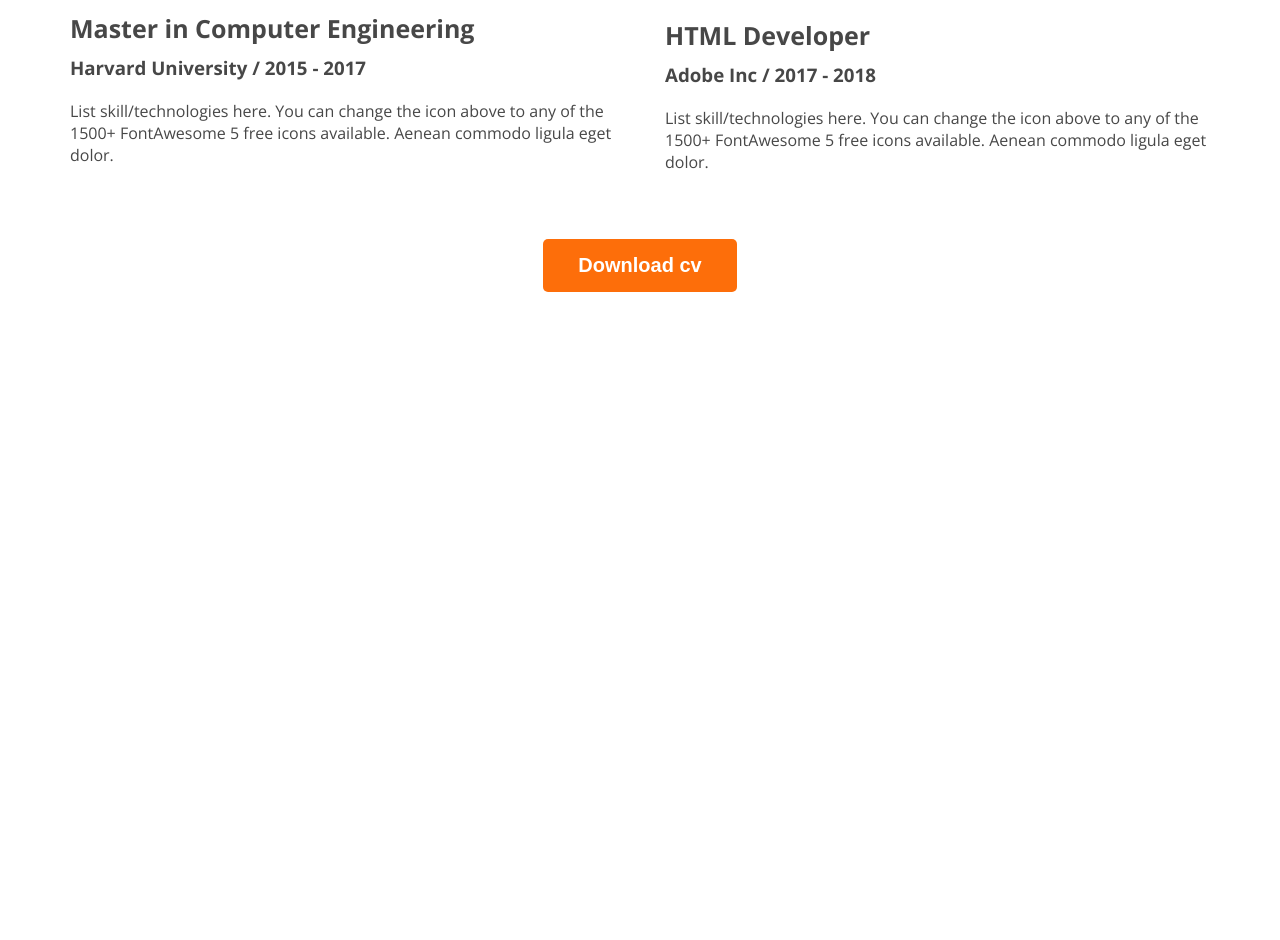
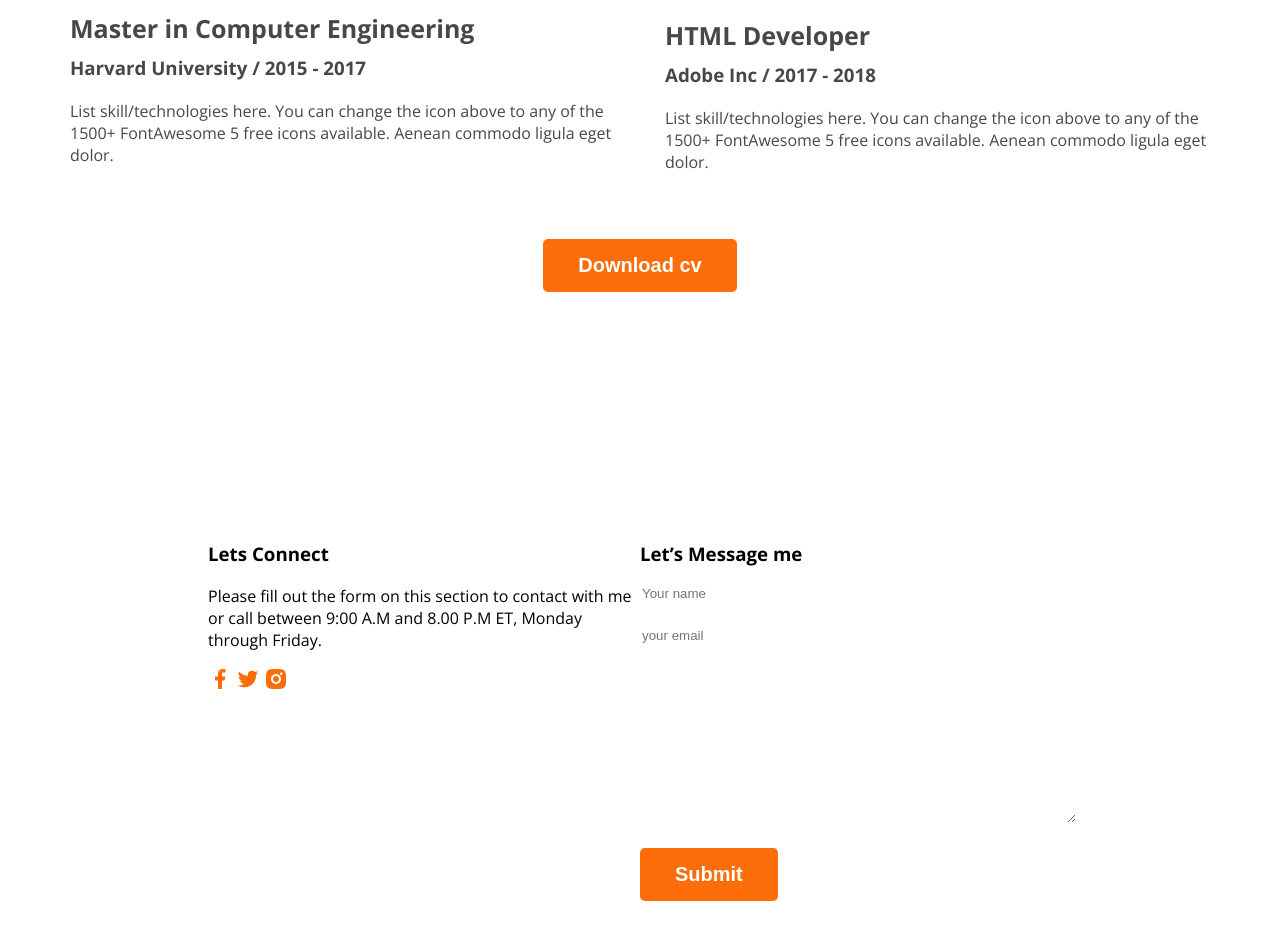
Before and after one commit to Shameha/webdeveloper-porfolio, a plain HTML site: page index.html in a window 1280 px wide. Shown: the part 2537-3477 px from the top of the page. Before the commit the page ends 2837 px from the top, so only its background shows below. Drawn offline with nearby package versions, Linux system fonts and the light colour scheme.

Commit message:
finished footer section

```diff
--- a/index.html
+++ b/index.html
@@ -150,7 +150,29 @@
 </section>
     </main>
     <footer>
+<div class="footer-column">
+    <h3 class="scetion-title">Lets Connect</h3>
+    <p class="sction-description">Please fill out the form on this section to contact with me or call between 9:00 A.M and 8.00 P.M ET, Monday through Friday.</p>
+    <div class="social-links">
+        <a href="" ><img src="images/icons/facebook.png" alt=""></a>
+        <a href=""><img src="images/icons/twitter.png" alt=""></a>
+        <a href=""><img src="images/icons/insta.png" alt=""></a>
+    </div>
+</div>
 
+
+<div class="footer-column">
+    <h3 class="scetion-title">Let’s Message me</h3>
+    <form  class="contact"action="">
+        <input type="text" placeholder="Your name">
+        <input type="email" name="" placeholder="your email" id="">
+        <textarea name="" placeholder="Message" id="" cols="30" rows="10">
+
+        </textarea>
+        <input class="btn-primary" type="Submit" value="Submit">
+
+    </form>
+</div>
     </footer>
 </body>
 </html>
--- a/styles/portfolio.css
+++ b/styles/portfolio.css
@@ -170,4 +170,32 @@ margin-bottom: 10px;
 .download-cv{
     text-align: center;
     margin-top: 50px;
+
 }
+/*footer style*/
+footer{
+    display: flex;
+    gap: 100px
+    background: #FFF8F3;
+    margin-top: 100px;
+    padding :130px 200px
+
+}
+.footer-column{
+    width: 50%;
+}
+.social-links{
+    margin-right: 25px;
+}
+
+.contact input[type="text"],.contact input[type="email"],
+textarea{
+display: block;
+margin-bottom: 25px;
+padding: 18px,30px;
+color:  #757575;
+border-radius: 5px;
+background: #FFF;
+border: 0px;
+width: 100%;
+}
```
